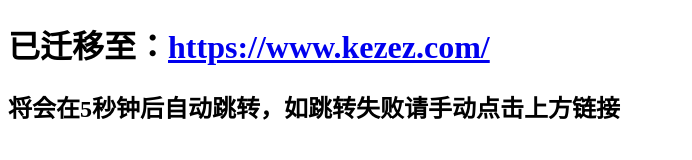
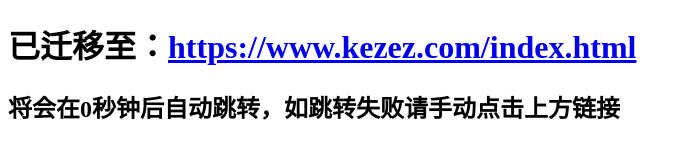
Before and after one commit to kaygb/rediect-winds, a plain HTML site: page index.html in a window 1280 px wide. Shown: the whole page, without its empty margins (0-692 px from the left). Drawn offline with Linux system fonts and the light colour scheme.

Commit message:
update auto rediect

```diff
--- a/index.html
+++ b/index.html
@@ -4,12 +4,49 @@
     <meta charset="UTF-8">
     <meta http-equiv="X-UA-Compatible" content="IE=edge">
     <meta name="viewport" content="width=device-width, initial-scale=1.0">
-    <meta http-equiv="refresh" content="5; url=https://www.kezez.com/" />
+    <link rel="icon" type="image/ico" href="https://www.kezez.com/favicon.ico">
     <title>REDIECT</title>
 </head>
 <body>
-    <h1 class="">已迁移至：<a href="https://www.kezez.com/">https://www.kezez.com/</a></h1>
-    <h2>将会在5秒钟后自动跳转，如跳转失败请手动点击上方链接</h2>
+    <h1 class="">已迁移至：<a id="link" href="https://www.kezez.com/">https://www.kezez.com/</a></h1>
+    <h2>将会在<span id="countdown">5</span>秒钟后自动跳转，如跳转失败请手动点击上方链接</h2>
+    <script>
+        var path = window.location.pathname;
 
+        var link = document.getElementById('link');
+
+        // 检查元素是否存在
+        if (link) {
+            var newLink = 'https://www.kezez.com' + path;
+            // 替换href属性
+            link.href = newLink;
+
+            // 替换内容（textContent不会渲染HTML标签，innerText在某些情况下可能会）
+            link.textContent = newLink;
+            // 或者如果你想要包括HTML标签（但通常不推荐用于链接文本）
+            // link.innerHTML = 'New <b>Link</b>';
+        }
+
+        // 初始倒计时秒数
+        var countdownSeconds = 5;
+        var countdownElement = document.getElementById('countdown');
+
+        // 更新倒计时的函数
+        function updateCountdown() {
+            if (countdownSeconds >= 0) {
+                countdownElement.textContent = countdownSeconds;
+                countdownSeconds--;
+                setTimeout(updateCountdown, 1000); // 每秒更新一次
+            } else {
+                // 倒计时结束，进行跳转
+                var currentPath = window.location.pathname + window.location.search;
+                var targetUrl = "https://www.kezez.com" + window.location.pathname;
+                window.location.replace(targetUrl);
+            }
+        }
+
+        // 页面加载完成后开始倒计时
+        window.onload = updateCountdown;
+    </script>
 </body>
 </html>
```
Also changed, not shown: 404.html (+40 -3 lines).
